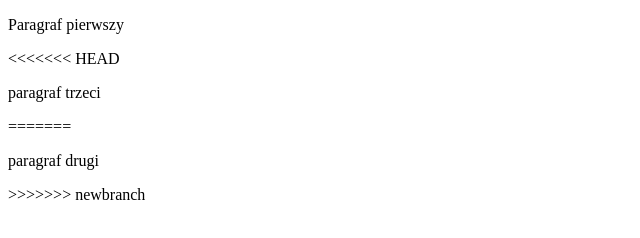
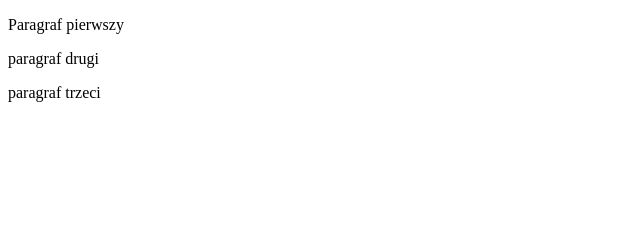
Before and after one commit to goworkotomasz/goworkotomasz.github.io, a plain HTML site: page index.html in a window 1280 px wide. Shown: the whole page, without its empty margins (0-640 px from the left). Drawn offline with Linux system fonts and the light colour scheme.

Commit message:
merged filers witch newbranch

```diff
--- a/index.html
+++ b/index.html
@@ -6,10 +6,8 @@
 </head>
 <body>
     <p>Paragraf pierwszy</p>
-<<<<<<< HEAD
+    <p>paragraf drugi</p>
     <p>paragraf trzeci</p>
-=======
-    <p>paragraf drugi</p>
->>>>>>> newbranch
+
 </body>
 </html>
```
